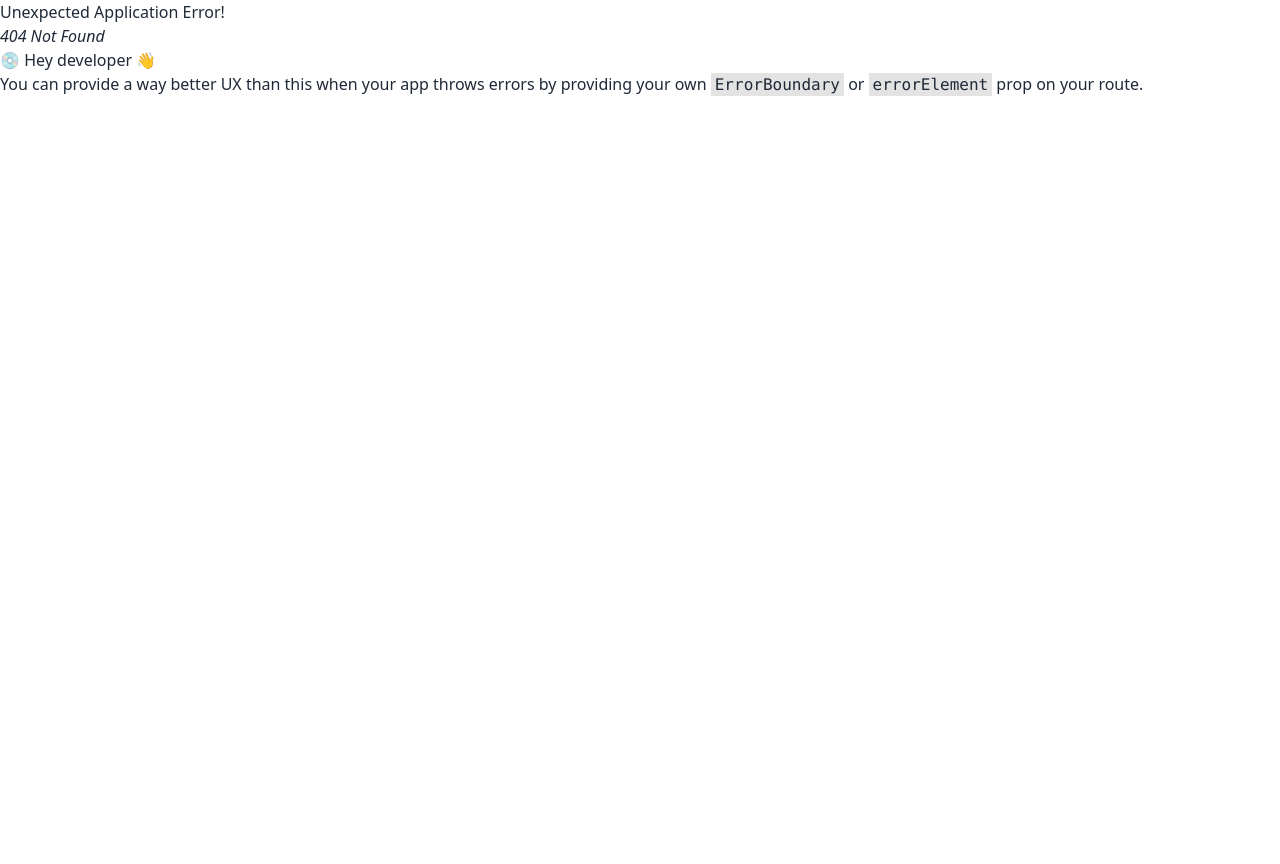
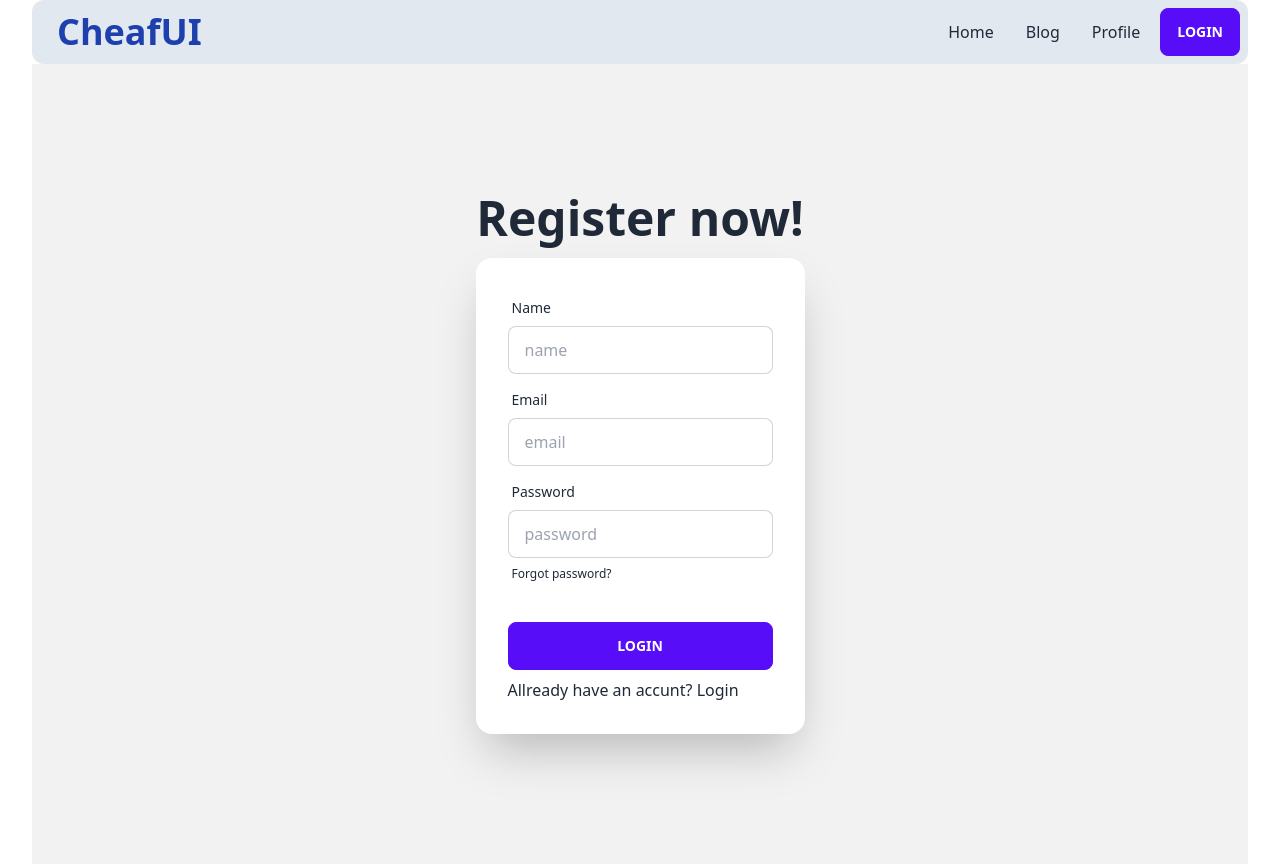
Before and after one commit to anirbanbanai/Chef-recipe-E-Commerce, a React (Vite) app: page /register in a window 1280 px wide. Before the commit this address had no page. Before the commit the page ends 800 px from the top, so only its background shows below. Built offline with nearby package versions, Linux system fonts and the light colour scheme.

Commit message:
Login and Register page done

```diff
--- a/src/Components/Header.jsx
+++ b/src/Components/Header.jsx
@@ -26,7 +26,7 @@
   </div>
 
   <div>
-    <button className='btn btn-primary'>Login</button>
+    <Link to='/login'><button className='btn btn-primary'>Login</button></Link>
   </div>
 </div>
         </div>
--- /dev/null
+++ b/src/Components/Login.jsx
@@ -0,0 +1,45 @@
+import React from 'react';
+import { Link } from 'react-router-dom';
+
+const Login = () => {
+    return (
+        <div>
+             <div className="hero min-h-screen bg-base-200">
+  <div className="hero-content flex-col ">
+    <div className="text-center ">
+      <h1 className="text-5xl font-bold">Login now!</h1>
+
+    </div>
+    <div className="card flex-shrink-0 w-full max-w-sm shadow-2xl bg-base-100">
+      <div className="card-body">
+
+        <div className="form-control">
+          <label className="label">
+            <span className="label-text">Email</span>
+          </label>
+          <input type="email" name='email' placeholder="email" className="input input-bordered" />
+        </div>
+        <div className="form-control">
+          <label className="label">
+            <span className="label-text">Password</span>
+          </label>
+          <input type="password" name='password' placeholder="password" className="input input-bordered" />
+          <label className="label">
+            <a href="#" className="label-text-alt link link-hover">Forgot password?</a>
+          </label>
+        </div>
+        <div className="form-control mt-6">
+          <button className="btn btn-primary">Login</button>
+        </div>
+        <div>
+            <h2>New user? <Link to='/register'>Register</Link></h2>
+        </div>
+      </div>
+    </div>
+  </div>
+</div>
+        </div>
+    );
+};
+
+export default Login;
--- /dev/null
+++ b/src/Components/Register.jsx
@@ -0,0 +1,50 @@
+import React from 'react';
+import { Link } from 'react-router-dom';
+
+const Register = () => {
+    return (
+        <div>
+             <div className="hero min-h-screen bg-base-200">
+  <div className="hero-content flex-col ">
+    <div className="text-center ">
+      <h1 className="text-5xl font-bold">Register now!</h1>
+
+    </div>
+    <div className="card flex-shrink-0 w-full max-w-sm shadow-2xl bg-base-100">
+      <div className="card-body">
+        <div className="form-control">
+          <label className="label">
+            <span className="label-text">Name</span>
+          </label>
+          <input type="text" name='name' placeholder="name" className="input input-bordered" />
+        </div>
+        <div className="form-control">
+          <label className="label">
+            <span className="label-text">Email</span>
+          </label>
+          <input type="email" name='email' placeholder="email" className="input input-bordered" />
+        </div>
+        <div className="form-control">
+          <label className="label">
+            <span className="label-text">Password</span>
+          </label>
+          <input type="password" name='password' placeholder="password" className="input input-bordered" />
+          <label className="label">
+            <a href="#" className="label-text-alt link link-hover">Forgot password?</a>
+          </label>
+        </div>
+        <div className="form-control mt-6">
+          <button className="btn btn-primary">Login</button>
+        </div>
+        <div>
+            <h2>Allready have an accunt? <Link to='/login'>Login</Link></h2>
+        </div>
+      </div>
+    </div>
+  </div>
+</div>
+        </div>
+    );
+};
+
+export default Register;
```
Also changed, not shown: src/main.jsx (+10 -0 lines).
